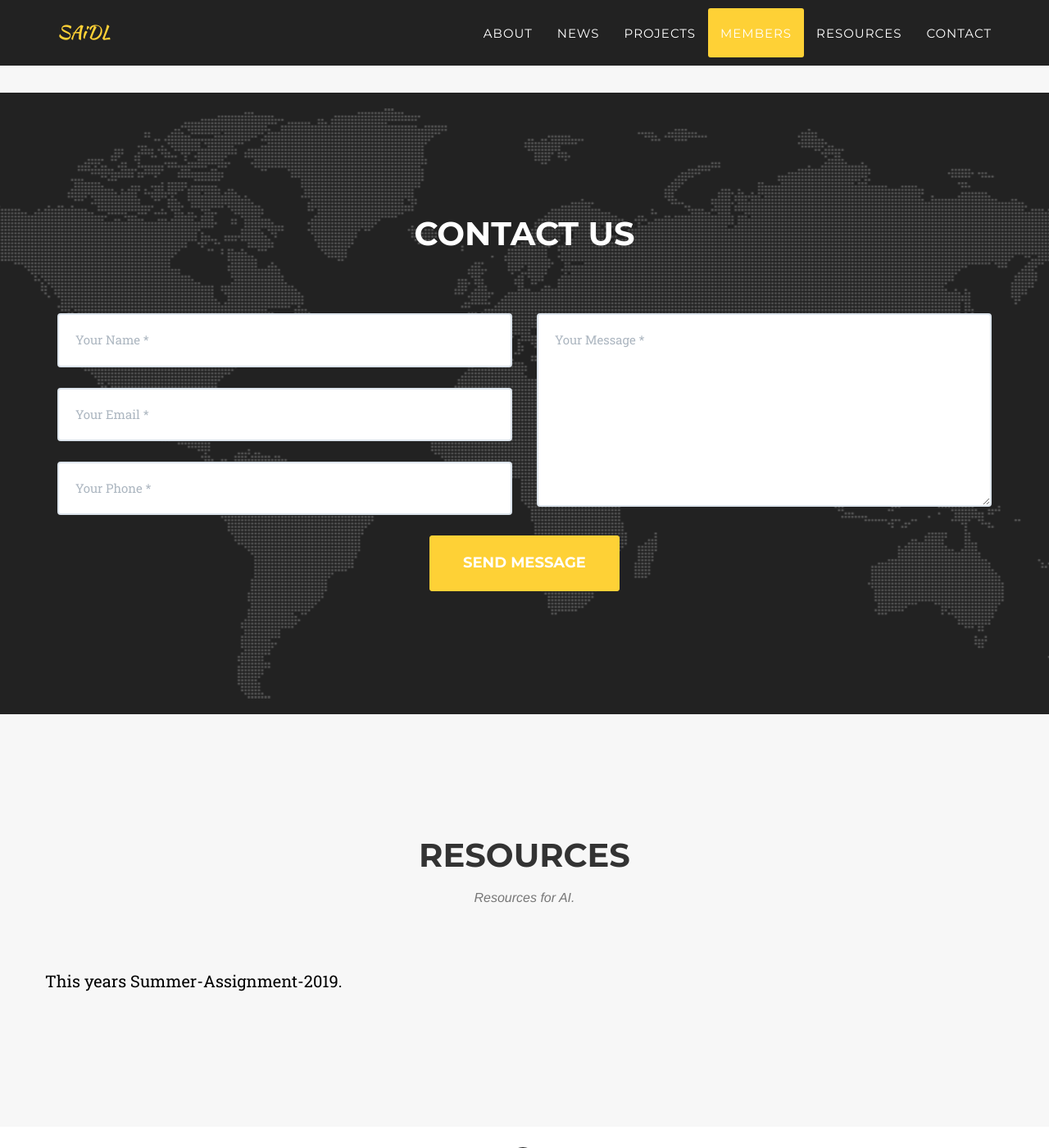
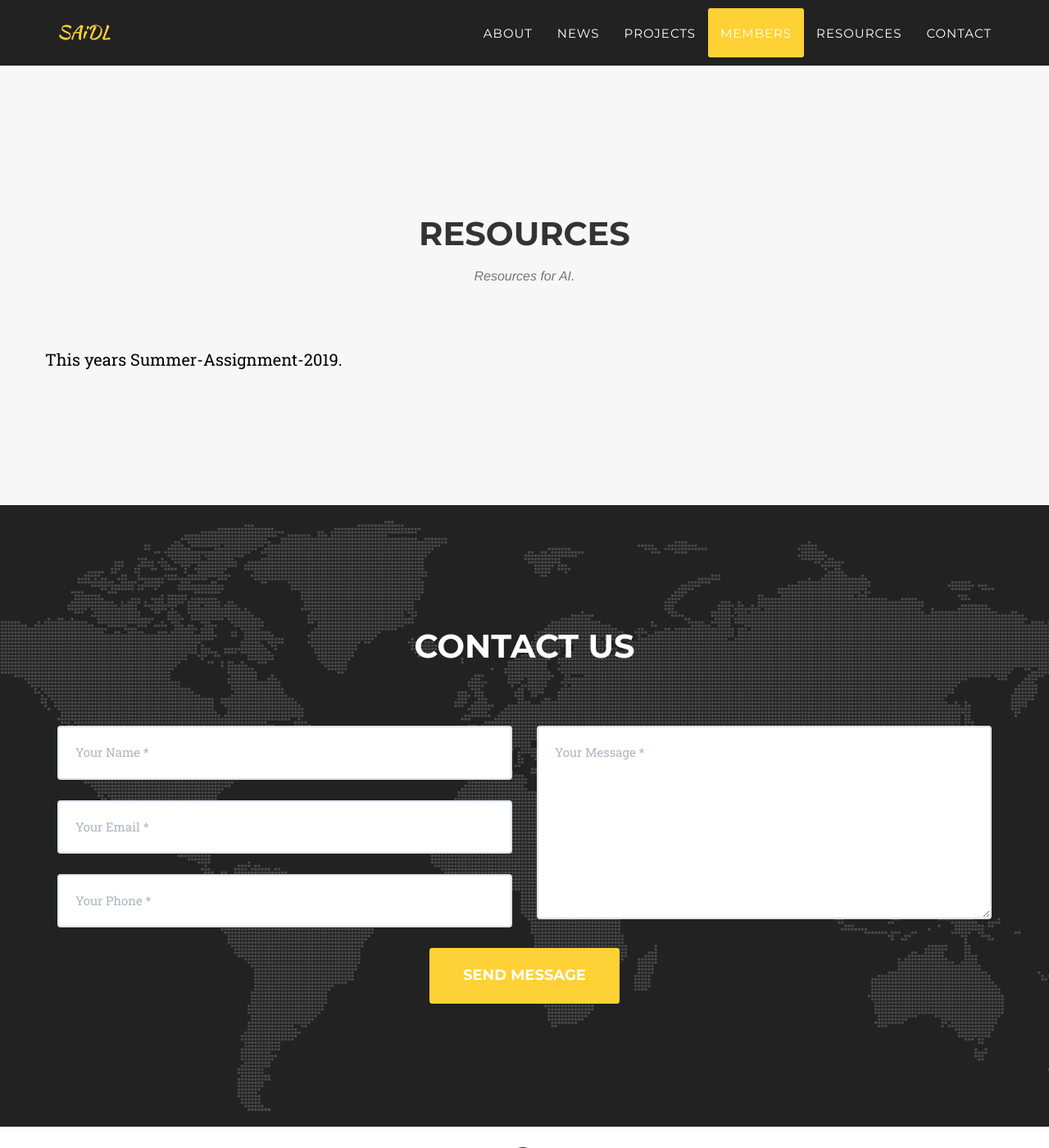
Before and after one commit to SforAiDl/SforAiDl.github.io, a Jekyll site: the page built from index.html, in a window 1280 px wide and 1400 px high, scrolled down 8159 px. Shown: the whole window at 82% size. Built offline with Jekyll 4.4.1, drawn with Linux system fonts in a browser that asks for light colours; some web fonts are replaced.

Commit message:
Resources Link in nav bar working

```diff
--- a/_includes/resources.html
+++ b/_includes/resources.html
@@ -1,5 +1,5 @@
 <!-- News Grid Section -->
-<section id="News" class="bg-light-gray">
+<section id="resources" class="bg-light-gray">
         <div class="container">
             <div class="row">
                 <div class="col-lg-12 text-center">
--- a/_layouts/default.html
+++ b/_layouts/default.html
@@ -11,8 +11,8 @@
     {% include News_grid.html %}
     {% include projects.html %}
     {% include members.html %}
+    {% include resources.html %}
     {% include contact.html %}
-    {% include resources.html %}
     {% include footer.html %}
     {% include modals.html %}
     {% include js.html %}
```
Also changed, not shown: 5 other files.
